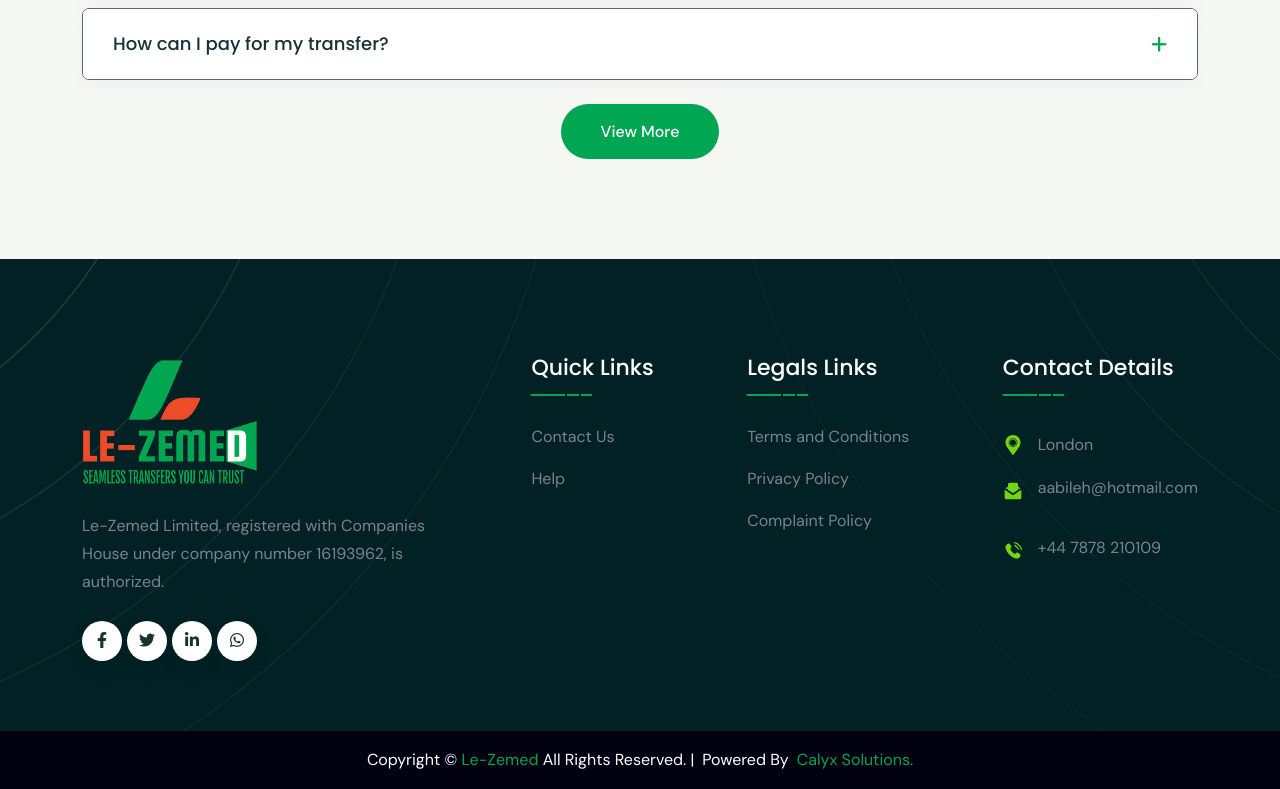
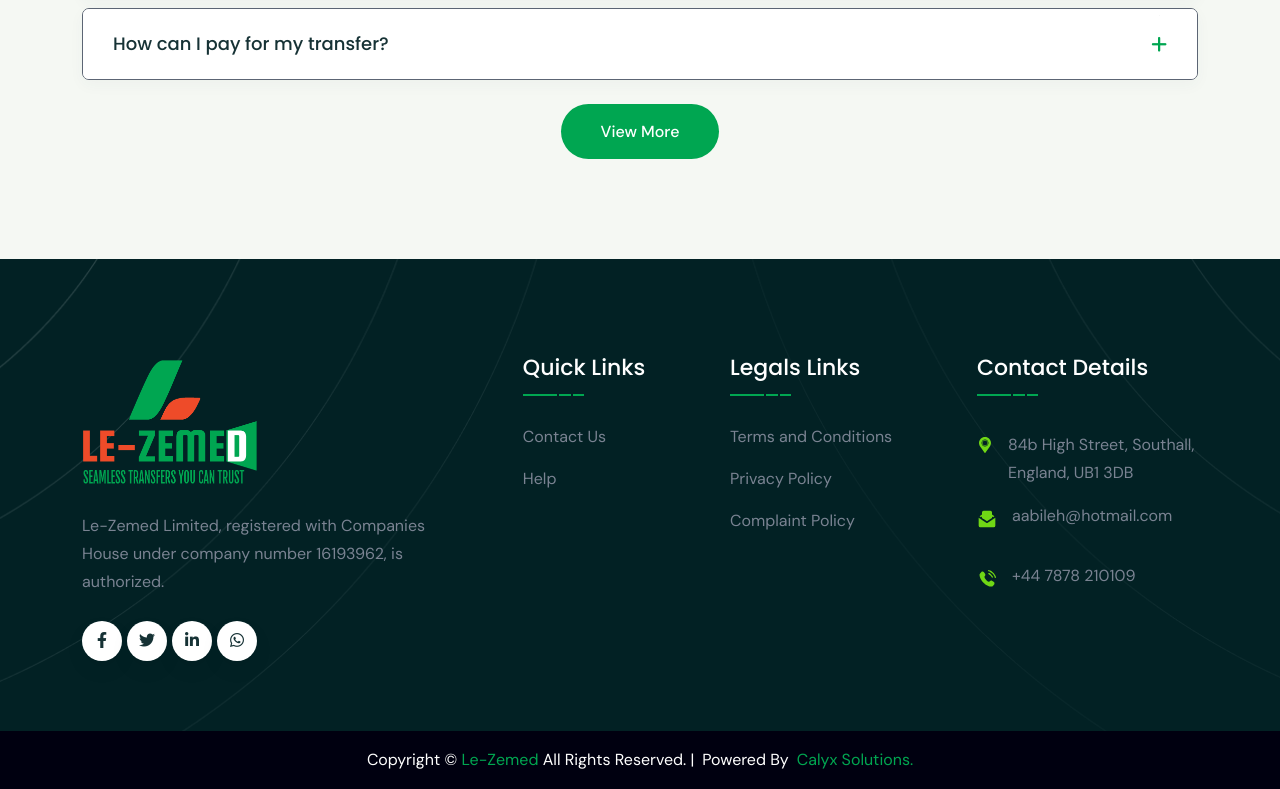
Before and after one commit to abhijit1502/lezemed, a React (Create React App) app: page / in a window 1280 px wide. Shown: the part 5999-6788 px from the top of the page. Built offline with nearby package versions, Linux system fonts and the light colour scheme; no server answers.

Commit message:
15 Feb 25

```diff
--- a/src/Components/Footer.jsx
+++ b/src/Components/Footer.jsx
@@ -112,7 +112,8 @@ function Footer() {
                                     <div className="th-widget-contact">
                                         <div className="info-box">
                                             <div className="box-icon"><img src="assets/img/icon/location.svg" /></div>
-                                            <p className="box-text">London</p>
+                                            <p className="box-text">84b High Street, Southall, England, UB1 3DB
+                                            </p>
                                         </div>
                                         <div className="info-box">
                                             <div className="box-icon"><img src="assets/img/icon/mail.svg" /></div>
```
